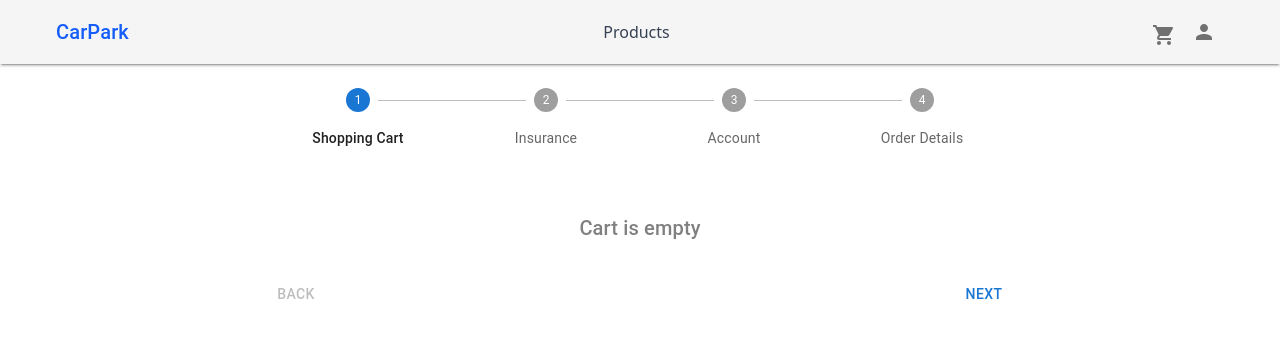
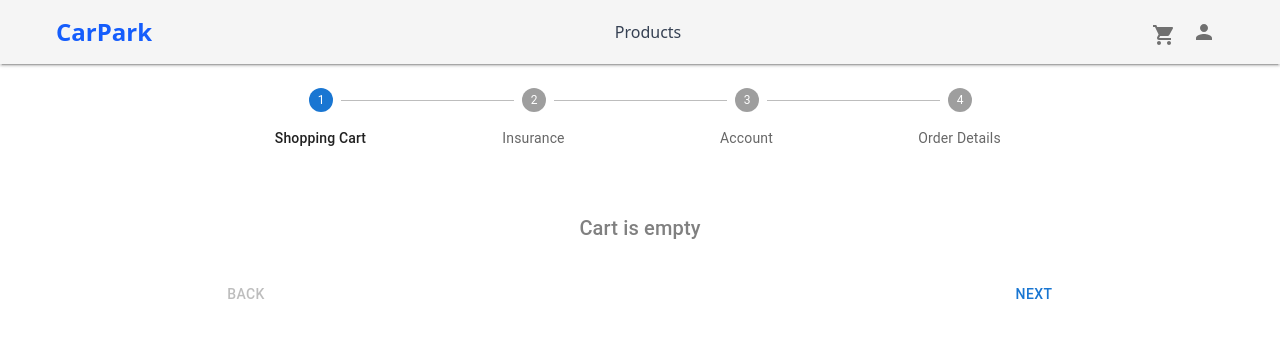
Before and after one commit to AlexandraTantos/CarParkSummerPractice, a React (Vite) app in the folder front/: page /cart in a window 1280 px wide. Shown: the top 338 px of the page. Built offline with nearby package versions, Linux system fonts and the light colour scheme.

Commit message:
Refactor product card UI

```diff
--- a/front/src/components/Cart.tsx
+++ b/front/src/components/Cart.tsx
@@ -14,14 +14,14 @@ import DeleteIcon from "@mui/icons-material/Delete";
 import NavBar from "./NavBar";
 import { useCart } from "../hooks/useCart";
 
-export default function ItemDetails() {
+export default function Cart() {
   const { cartItems, removeFromCart, clearCart } = useCart();
   const [activeStep, setActiveStep] = useState(0);
 
   const steps = ["Shopping Cart", "Insurance", "Account", "Order Details"];
 
   const totalPrice = cartItems.reduce(
-    (acc, item) => acc + Number(item.price) * item.quantity,
+    (sum, item) => sum + Number(item.price) * item.quantity,
     0
   );
 
@@ -29,7 +29,7 @@ export default function ItemDetails() {
     <div>
       <NavBar />
 
-      <Box sx={{ maxWidth: 800, mx: "auto", p: 3 }}>
+      <Box sx={{ maxWidth: 900, mx: "auto", p: 3 }}>
         <Stepper activeStep={activeStep} alternativeLabel>
           {steps.map((label) => (
             <Step key={label}>
@@ -53,12 +53,12 @@ export default function ItemDetails() {
                 {cartItems.map((item) => (
                   <Card
                     key={item.vin}
-                    className="flex gap-4 p-4 mb-3 items-center"
+                    className="flex flex-col sm:flex-row gap-4 p-4 mb-3 items-center"
                   >
                     <img
                       src={`http://localhost:3019/img/${item.image}`}
                       alt={item.model}
-                      className="h-40 object-cover rounded-lg flex-grow-[2] min-w-[200px] max-w-[320px]"
+                      className="h-50 object-cover rounded-lg flex-grow-[2] min-w-[200px] max-w-[320px]"
                     />
                     <Box className="flex-grow">
                       <Typography variant="subtitle1" fontWeight={600}>
@@ -85,7 +85,7 @@ export default function ItemDetails() {
                       onClick={() => removeFromCart(item.vin)}
                       aria-label="remove"
                       color="error"
-                      className="flex-shrink-0"
+                      className="flex "
                     >
                       <DeleteIcon />
                     </IconButton>
--- a/front/src/components/NavBar.tsx
+++ b/front/src/components/NavBar.tsx
@@ -31,12 +31,12 @@ export default function NavBar() {
       className="bg-white mx-auto px-4 sm:px-6 lg:px-8 relative"
     >
       <Toolbar className="flex justify-between items-center px-4">
-        <Typography
-          variant="h6"
+        <Link
+          to="/"
           className="text-xl sm:text-2xl font-bold text-blue-600 hover:text-blue-500 transition-colors"
         >
           CarPark
-        </Typography>
+        </Link>
 
         <div className="hidden md:flex space-x-6 items-center text-gray-700">
           <Link
--- a/front/src/contexts/CartContext.tsx
+++ b/front/src/contexts/CartContext.tsx
@@ -40,6 +40,7 @@ export function CartProvider({ children }: { children: ReactNode }) {
   function clearCart() {
     setCartItems([]);
   }
+
   useEffect(() => {
     localStorage.setItem("carpark_cart", JSON.stringify(cartItems));
   }, [cartItems]);
```
